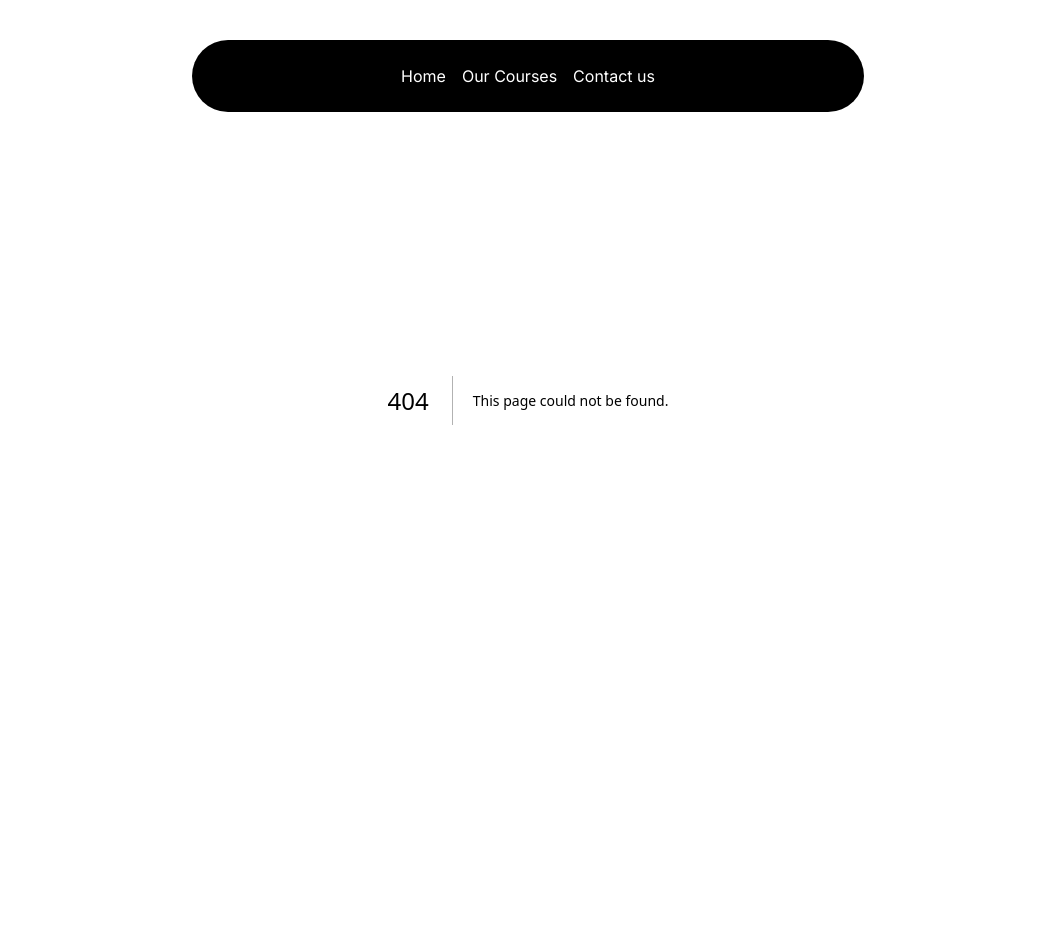
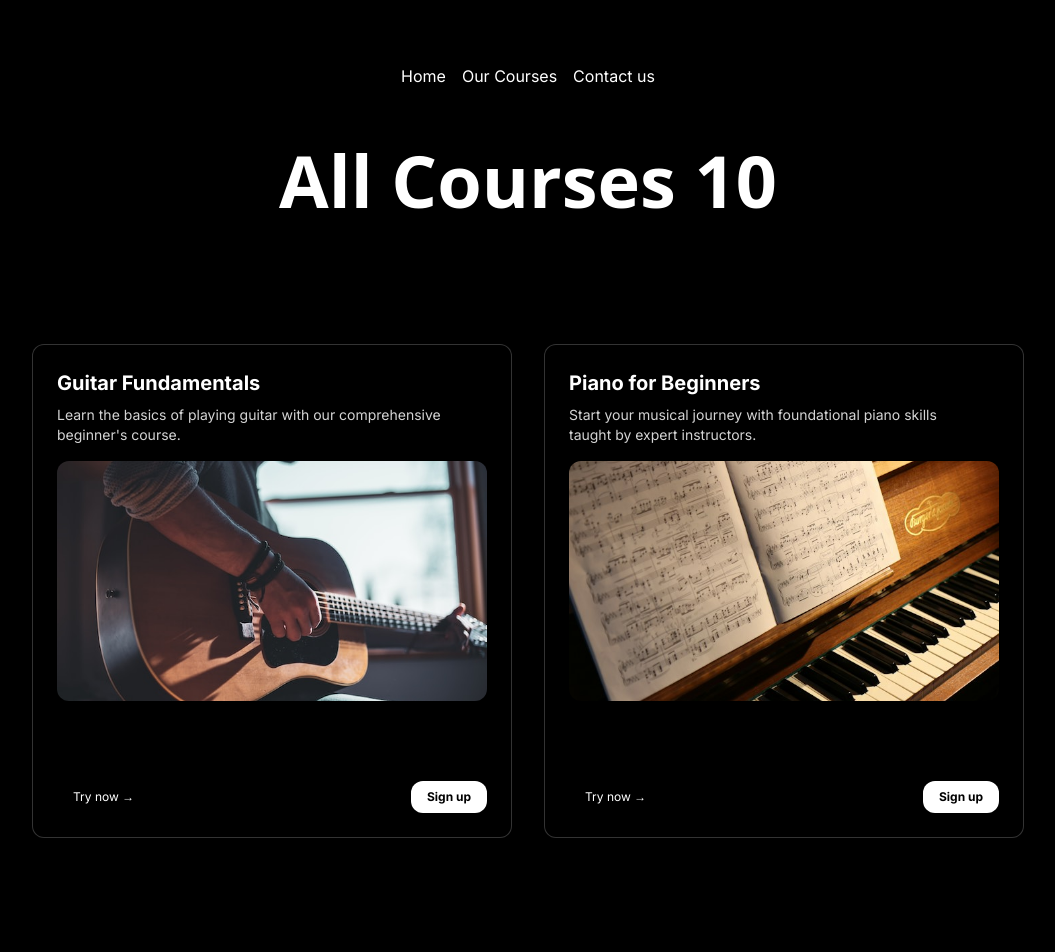
Before and after one commit to SovanRoy10/Learning-nextjs, a Next.js app: page /courses in a window 1280 px wide. Before the commit this address had no page. Shown: the top 952 px of the page, without its empty margins (112-1167 px from the left). Before the commit the page ends 800 px from the top, so only its background shows below. Built offline with nearby package versions, Linux system fonts and the light colour scheme.

Commit message:
added courses section

```diff
--- /dev/null
+++ b/src/app/contact/page.tsx
@@ -0,0 +1,6 @@
+
+export default function page() {
+  return (
+    <div>page</div>
+  )
+}
--- /dev/null
+++ b/src/app/courses/page.tsx
@@ -0,0 +1,63 @@
+"use client";
+
+import Image from "next/image";
+import { CardBody, CardContainer, CardItem } from "../../components/ui/3d-card";
+import Link from "next/link";
+import { courses } from "@/data/music_courses.json";
+
+export default function page() {
+  // console.log(courses)
+  return (
+    <div className="min-h-screen bg-black py-12 pt-36">
+      <h1 className="text-lg md:text-7xl text-center font-sans font-bold mb-8 text-white">
+        All Courses {courses.length}
+      </h1>
+      <div className="flex flex-wrap justify-center">
+        {courses.map((course) => (
+          <CardContainer className="inter-var m-4" key={course.id}>
+            <CardBody className="bg-gray-50 relative group/card  dark:hover:shadow-2xl dark:hover:shadow-emerald-500/[0.1] dark:bg-black dark:border-white/[0.2] border-black/[0.1] w-auto sm:w-[30rem] h-auto rounded-xl p-6 border  ">
+              <CardItem
+                translateZ="50"
+                className="text-xl font-bold text-neutral-600 dark:text-white"
+              >
+                {course.title}
+              </CardItem>
+              <CardItem
+                as="p"
+                translateZ="60"
+                className="text-neutral-500 text-sm max-w-sm mt-2 dark:text-neutral-300"
+              >
+                {course.description}
+              </CardItem>
+              <CardItem translateZ="100" className="w-full mt-4">
+                <Image
+                  src={course.image}
+                  height="1000"
+                  width="1000"
+                  className="h-60 w-full object-cover rounded-xl group-hover/card:shadow-xl"
+                  alt={course.title}
+                />
+              </CardItem>
+              <div className="flex justify-between items-center mt-20">
+                <CardItem
+                  translateZ={20}
+                  as="button"
+                  className="px-4 py-2 rounded-xl text-xs font-normal dark:text-white"
+                >
+                  Try now →
+                </CardItem>
+                <CardItem
+                  translateZ={20}
+                  as="button"
+                  className="px-4 py-2 rounded-xl bg-black dark:bg-white dark:text-black text-white text-xs font-bold"
+                >
+                  Sign up
+                </CardItem>
+              </div>
+            </CardBody>
+          </CardContainer>
+        ))}
+      </div>
+    </div>
+  );
+}
--- a/src/app/layout.tsx
+++ b/src/app/layout.tsx
@@ -3,6 +3,7 @@ import { Inter } from "next/font/google";
 import "./globals.css";
 
 import { Navbar } from "@/components/Navbar";
+import Footer from "@/components/Footer";
 
 const inter = Inter({ subsets: ["latin"] });
 
@@ -23,6 +24,7 @@ export default function RootLayout({
           <Navbar />
         </div>
         {children}
+        <Footer/>
       </body>
     </html>
   );
--- /dev/null
+++ b/src/components/Footer.tsx
@@ -0,0 +1,88 @@
+function Footer() {
+  return (
+    <footer className="bg-black text-gray-400 py-12">
+      <div className="max-w-6xl mx-auto grid grid-cols-1 sm:grid-cols-2 lg:grid-cols-4 gap-8 px-4 sm:px-6 lg:px-8">
+        <div>
+          <h2 className="text-white text-lg font-semibold mb-4">About Us</h2>
+          <p className="mb-4">
+            Music School is a premier institution dedicated to teaching the art
+            and science of music. We nurture talent from the ground up,
+            fostering a vibrant community of musicians.
+          </p>
+        </div>
+        <div>
+          <h2 className="text-white text-lg font-semibold mb-4">Quick Links</h2>
+          <ul>
+            <li>
+              <a
+                href="#"
+                className="hover:text-white transition-colors duration-300"
+              >
+                Home
+              </a>
+            </li>
+            <li>
+              <a
+                href="#"
+                className="hover:text-white transition-colors duration-300"
+              >
+                About
+              </a>
+            </li>
+            <li>
+              <a
+                href="#"
+                className="hover:text-white transition-colors duration-300"
+              >
+                Courses
+              </a>
+            </li>
+            <li>
+              <a
+                href="#"
+                className="hover:text-white transition-colors duration-300"
+              >
+                Contact
+              </a>
+            </li>
+          </ul>
+        </div>
+        <div>
+          <h2 className="text-white text-lg font-semibold mb-4">Follow Us</h2>
+          <div className="flex space-x-4">
+            <a
+              href="#"
+              className="hover:text-white transition-colors duration-300"
+            >
+              Facebook
+            </a>
+            <a
+              href="#"
+              className="hover:text-white transition-colors duration-300"
+            >
+              Twitter
+            </a>
+            <a
+              href="#"
+              className="hover:text-white transition-colors duration-300"
+            >
+              Instagram
+            </a>
+          </div>
+        </div>
+        <div>
+          <h2 className="text-white text-lg font-semibold mb-4">Contact Us</h2>
+          <p>Kolkata, India</p>
+          <p>Kolkata 700000</p>
+          <p>Email: info@musicschool.com</p>
+          <p>Phone: (123) 456-7890</p>
+        </div>
+      </div>
+      <p className="text-center text-xs pt-8">
+        © 2024 Music School. All rights reserved.
+      </p>
+    </footer>
+  );
+}
+
+export default Footer;
--- /dev/null
+++ b/src/components/ui/3d-card.tsx
@@ -0,0 +1,155 @@
+"use client";
+
+import { cn } from "@/utils/cn";
+import Image from "next/image";
+import React, {
+  createContext,
+  useState,
+  useContext,
+  useRef,
+  useEffect,
+} from "react";
+
+const MouseEnterContext = createContext<
+  [boolean, React.Dispatch<React.SetStateAction<boolean>>] | undefined
+>(undefined);
+
+export const CardContainer = ({
+  children,
+  className,
+  containerClassName,
+}: {
+  children?: React.ReactNode;
+  className?: string;
+  containerClassName?: string;
+}) => {
+  const containerRef = useRef<HTMLDivElement>(null);
+  const [isMouseEntered, setIsMouseEntered] = useState(false);
+
+  const handleMouseMove = (e: React.MouseEvent<HTMLDivElement>) => {
+    if (!containerRef.current) return;
+    const { left, top, width, height } =
+      containerRef.current.getBoundingClientRect();
+    const x = (e.clientX - left - width / 2) / 25;
+    const y = (e.clientY - top - height / 2) / 25;
+    containerRef.current.style.transform = `rotateY(${x}deg) rotateX(${y}deg)`;
+  };
+
+  const handleMouseEnter = (e: React.MouseEvent<HTMLDivElement>) => {
+    setIsMouseEntered(true);
+    if (!containerRef.current) return;
+  };
+
+  const handleMouseLeave = (e: React.MouseEvent<HTMLDivElement>) => {
+    if (!containerRef.current) return;
+    setIsMouseEntered(false);
+    containerRef.current.style.transform = `rotateY(0deg) rotateX(0deg)`;
+  };
+  return (
+    <MouseEnterContext.Provider value={[isMouseEntered, setIsMouseEntered]}>
+      <div
+        className={cn(
+          "py-20 flex items-center justify-center",
+          containerClassName
+        )}
+        style={{
+          perspective: "1000px",
+        }}
+      >
+        <div
+          ref={containerRef}
+          onMouseEnter={handleMouseEnter}
+          onMouseMove={handleMouseMove}
+          onMouseLeave={handleMouseLeave}
+          className={cn(
+            "flex items-center justify-center relative transition-all duration-200 ease-linear",
+            className
+          )}
+          style={{
+            transformStyle: "preserve-3d",
+          }}
+        >
+          {children}
+        </div>
+      </div>
+    </MouseEnterContext.Provider>
+  );
+};
+
+export const CardBody = ({
+  children,
+  className,
+}: {
+  children: React.ReactNode;
+  className?: string;
+}) => {
+  return (
+    <div
+      className={cn(
+        "h-96 w-96 [transform-style:preserve-3d]  [&>*]:[transform-style:preserve-3d]",
+        className
+      )}
+    >
+      {children}
+    </div>
+  );
+};
+
+export const CardItem = ({
+  as: Tag = "div",
+  children,
+  className,
+  translateX = 0,
+  translateY = 0,
+  translateZ = 0,
+  rotateX = 0,
+  rotateY = 0,
+  rotateZ = 0,
+  ...rest
+}: {
+  as?: React.ElementType;
+  children: React.ReactNode;
+  className?: string;
+  translateX?: number | string;
+  translateY?: number | string;
+  translateZ?: number | string;
+  rotateX?: number | string;
+  rotateY?: number | string;
+  rotateZ?: number | string;
+  [key: string]: any;
+}) => {
+  const ref = useRef<HTMLDivElement>(null);
+  const [isMouseEntered] = useMouseEnter();
+
+  useEffect(() => {
+    handleAnimations();
+  }, [isMouseEntered]);
+
+  const handleAnimations = () => {
+    if (!ref.current) return;
+    if (isMouseEntered) {
+      ref.current.style.transform = `translateX(${translateX}px) translateY(${translateY}px) translateZ(${translateZ}px) rotateX(${rotateX}deg) rotateY(${rotateY}deg) rotateZ(${rotateZ}deg)`;
+    } else {
+      ref.current.style.transform = `translateX(0px) translateY(0px) translateZ(0px) rotateX(0deg) rotateY(0deg) rotateZ(0deg)`;
+    }
+  };
+
+  return (
+    <Tag
+      ref={ref}
+      className={cn("w-fit transition duration-200 ease-linear", className)}
+      {...rest}
+    >
+      {children}
+    </Tag>
+  );
+};
+
+// Create a hook to use the context
+export const useMouseEnter = () => {
+  const context = useContext(MouseEnterContext);
+  if (context === undefined) {
+    throw new Error("useMouseEnter must be used within a MouseEnterProvider");
+  }
+  return context;
+};
```
